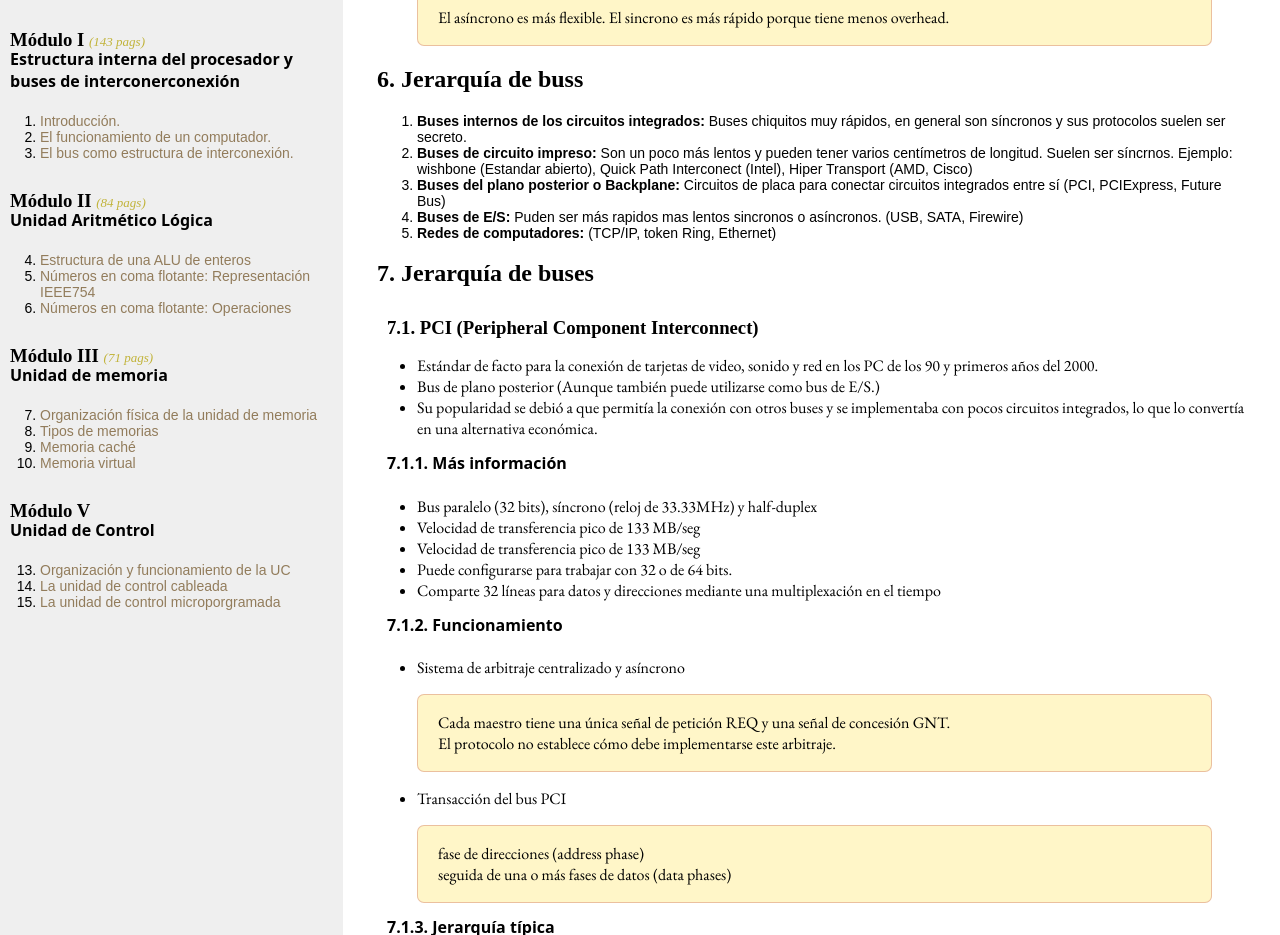
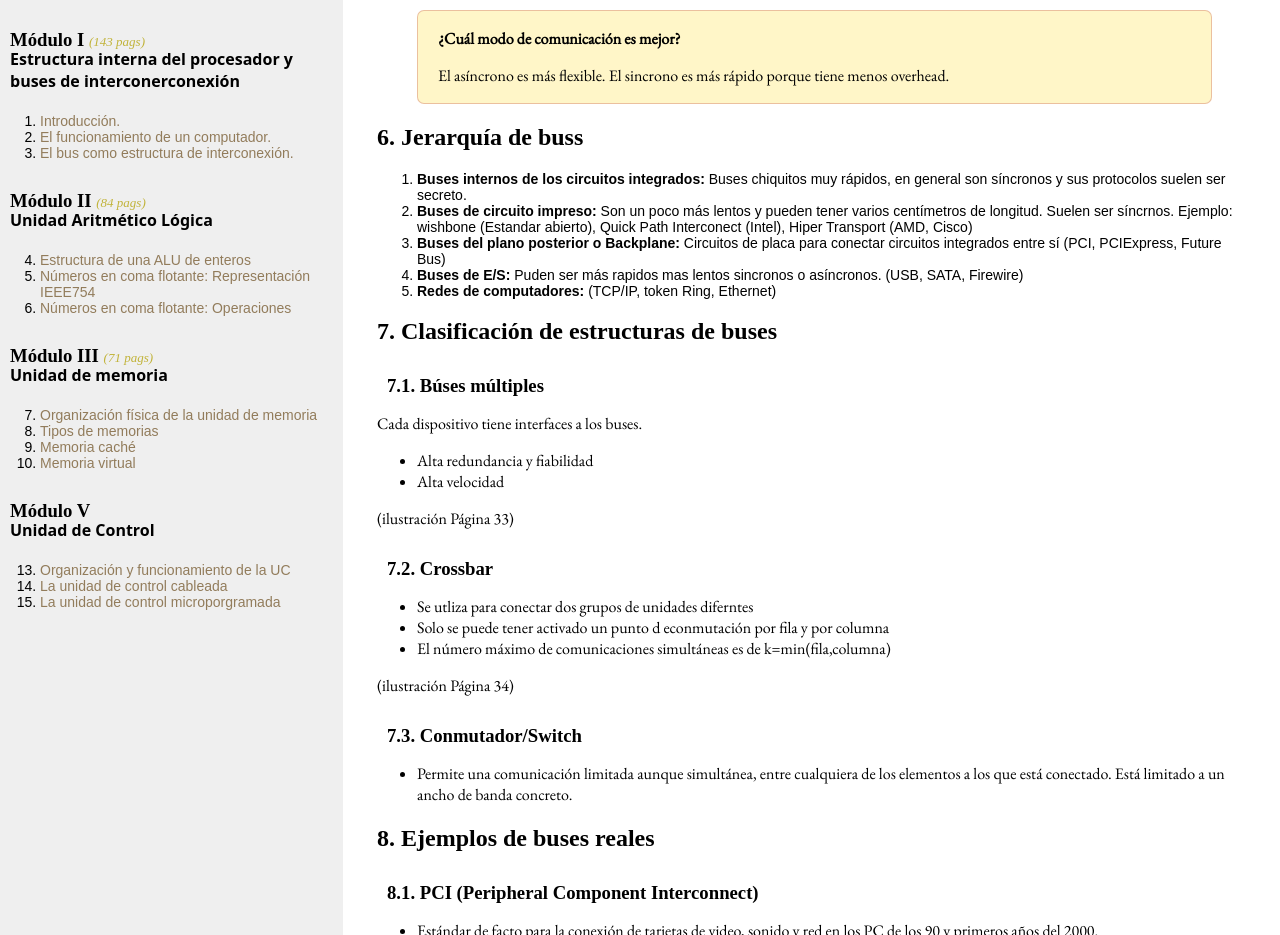
Before and after one commit to dkaerit/EDC, a Jekyll site: the page built from _posts/2020-10-05-TEMA03.md, in a window 1280 px wide and 1400 px high, scrolled down 4691 px, cut to the strip 0-935 px from the top of the window. Built offline with Jekyll 4.4.1, drawn with Linux system fonts in a browser that asks for light colours; some web fonts are replaced; some of the changed text lies outside the part shown.

Commit message:
Update 2020-10-05-TEMA03.md

```diff
--- a/_posts/2020-10-05-TEMA03.md
+++ b/_posts/2020-10-05-TEMA03.md
@@ -22,13 +22,16 @@
 ## 2. Características de los buses
 ### 2.1. Grado de paralelismo
   - Serie: bit a bit
+
+> Menoss bit en la unidad de tiempo,
+
   - Paralelo: Caracterizados por un ancho. Transmitimos un ancho de bits.
 
-> Más bit en la unidad de tiempo, pero los bit empiezan a sesgarse y llegan en diferentes momentos en incrementos de velocidad. Se limita la velocidad del bus.
+> Más bit en la unidad de tiempo<br>
+> Diferencia del tiempo de llegada de cada línea. Los bit empiezan a sesgarse y llegan en diferentes momentos en incrementos de velocidad. Se limita la velocidad del bus.<br>
+> Diafonía (crosstalk): Interferencias, la señal de un clable se ve afectada por otro debido a inducción electromagnéetica. A más líneas en paralelo mas crosstalk.
 
   - Multiplexado: Las mismas líneas se usan para fines diferentes en el mismo isntante de tiempo.
-
-> Más bit en la unidad de tiempo, pero los bit empiezan a sesgarse y llegan en diferentes momentos en incrementos de velocidad
 
 > **¿Es más rapido un bus en serie o en paralelo?**
 >
@@ -168,20 +171,39 @@
 4. **Buses de E/S:** Puden ser más rapidos mas lentos sincronos o asíncronos. (USB, SATA, Firewire)
 5. **Redes de computadores:** (TCP/IP, token Ring, Ethernet)
 
-## 7. Jerarquía de buses
-### 7.1. PCI (Peripheral Component Interconnect)
+## 7. Clasificación de estructuras de buses
+### 7.1. Búses múltiples
+Cada dispositivo tiene interfaces a los buses.
+
+- Alta redundancia y fiabilidad
+- Alta velocidad
+
+(ilustración Página 33)
+
+### 7.2. Crossbar
+- Se utliza para conectar dos grupos de unidades diferntes
+- Solo se puede tener activado un punto d econmutación por fila y por columna
+- El número máximo de comunicaciones simultáneas es de k=min(fila,columna)
+
+(ilustración Página 34)
+
+### 7.3. Conmutador/Switch
+-  Permite una comunicación limitada aunque simultánea, entre cualquiera de los elementos a los que está conectado. Está limitado a un ancho de banda concreto.
+
+## 8. Ejemplos de buses reales
+### 8.1. PCI (Peripheral Component Interconnect)
 - Estándar de facto para la conexión de tarjetas de video, sonido y red en los PC de los 90 y primeros años del 2000.
 - Bus de plano posterior (Aunque también puede utilizarse como bus de E/S.)
 - Su popularidad se debió a que permitía la conexión con otros buses y se implementaba con pocos circuitos integrados, lo que lo convertía en una alternativa económica.
 
-#### 7.1.1. Más información
+#### 8.1.1. Más información
 - Bus paralelo (32 bits), síncrono (reloj de 33.33MHz) y half-duplex
 - Velocidad de transferencia pico de 133 MB/seg
 - Velocidad de transferencia pico de 133 MB/seg
 - Puede configurarse para trabajar con 32 o de 64 bits.
 - Comparte 32 líneas para datos y direcciones mediante una multiplexación en el tiempo
 
-#### 7.1.2. Funcionamiento
+#### 8.1.2. Funcionamiento
 - Sistema de arbitraje centralizado y asíncrono
 
 > Cada maestro tiene una única señal de petición REQ y una señal de concesión GNT. <br>
@@ -193,14 +215,10 @@
 > seguida de una o más fases de datos (data phases)
 
 
-#### 7.1.3. Jerarquía típica
+#### 8.1.3. Jerarquía típica
 <center><img src="https://i.gyazo.com/e8b9733400b3a2c7239d466d01829afd.png" width="100%"></center>
 
-### 7.2. Limitaciones del Paralelismo en los buses
-- Diferencia del tiempo de llegada de cada línea
-- Diafonía (crosstalk): Interferencias, la señal de un clable se ve afectada por otro debido a inducción electromagnéetica. A más líneas en paralelo mas crosstalk.
-
-### 7.3 PCI express
+### 8.3 PCI express
 - Bus Serie Full-dúplex
 - No es exactamente un bus, sino una red de conmutación
 - Usa hasta 32 “carriles” (lanes: x1, x2, x4, x8, x16, x32)
```
